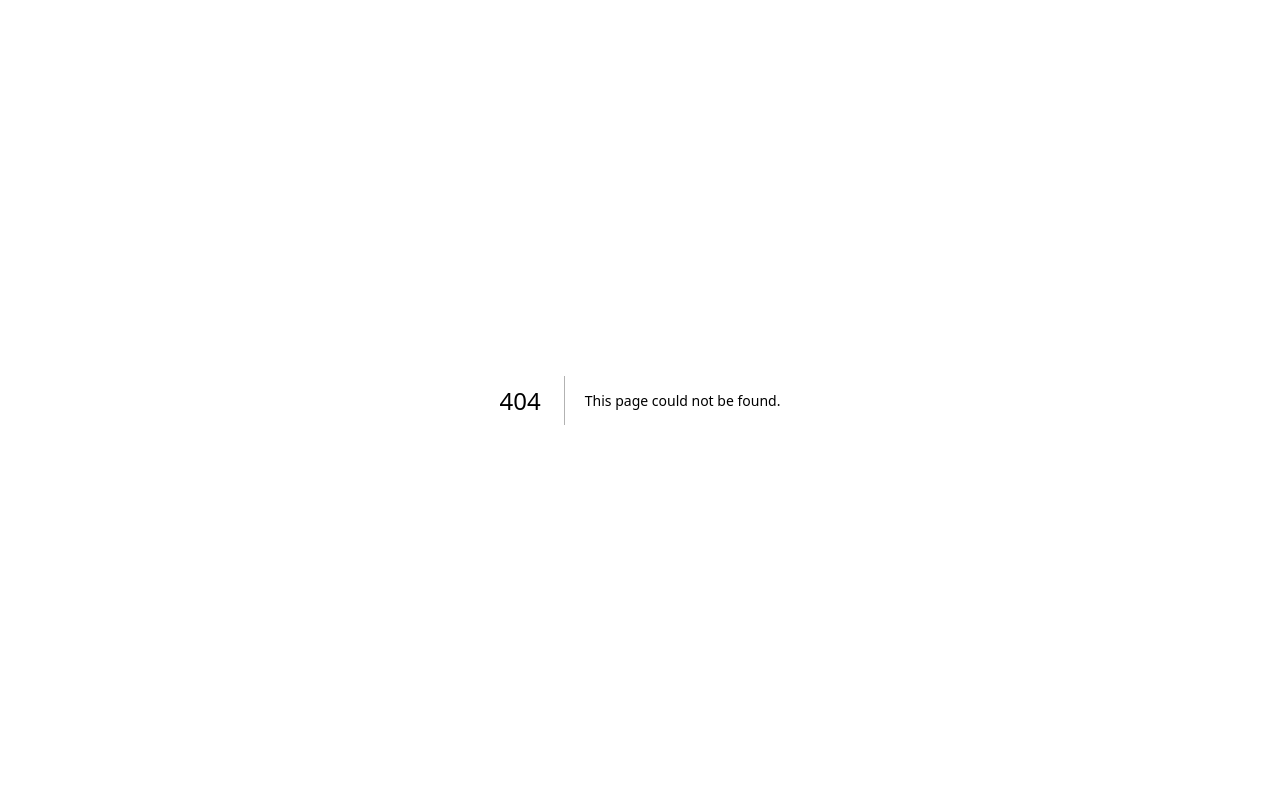
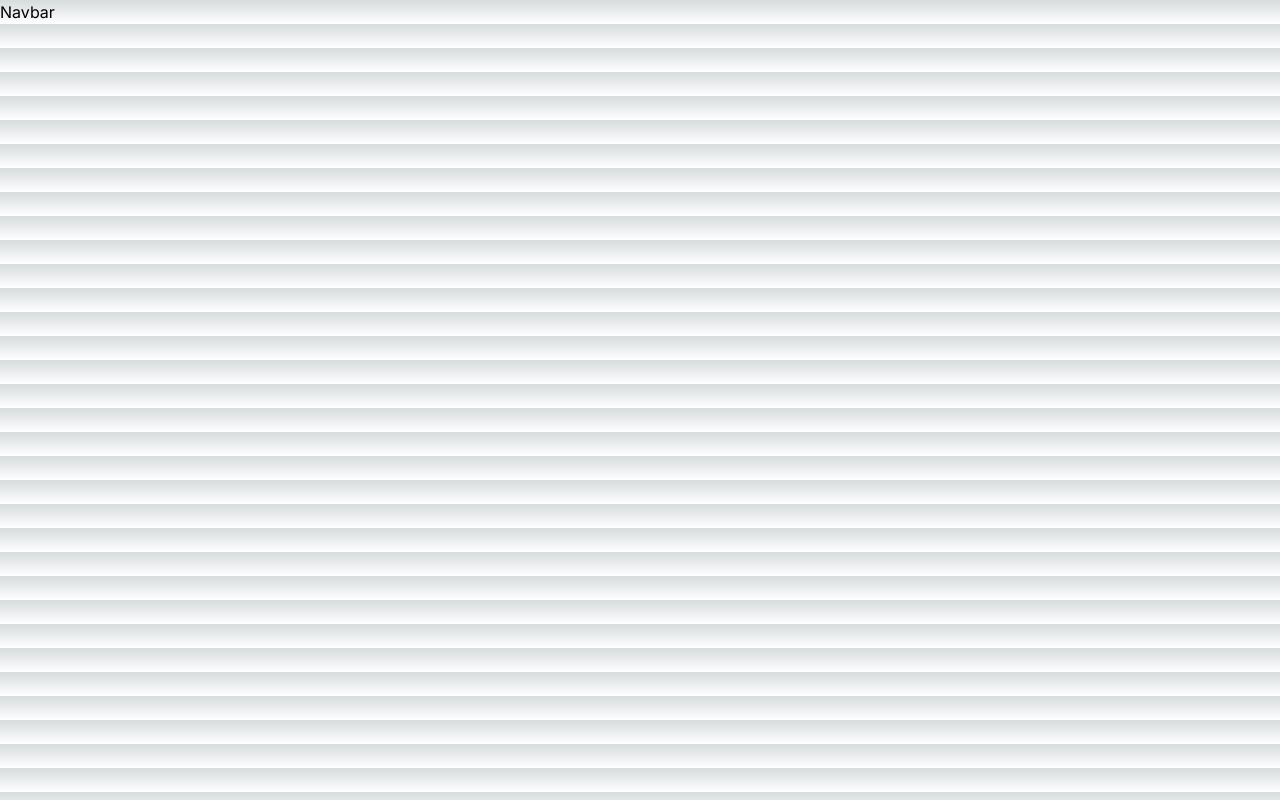
Before and after one commit to dharmabekti/next-app-router, a Next.js app: page /profile in a window 1280 px wide. Before the commit this address had no page. Built offline with nearby package versions, Linux system fonts and the light colour scheme.

Commit message:
Setup Project

```diff
--- /dev/null
+++ b/src/app/about/page.tsx
@@ -0,0 +1,7 @@
+export default function AboutPage() {
+  return (
+    <div>
+      <h1>About Page</h1>
+    </div>
+  );
+}
--- /dev/null
+++ b/src/app/profile/navbar.tsx
@@ -0,0 +1,7 @@
+export default function Navbar() {
+  return (
+    <div>
+      <h1>Navbar</h1>
+    </div>
+  );
+}
--- /dev/null
+++ b/src/app/profile/page.tsx
@@ -0,0 +1,9 @@
+import Navbar from "./navbar";
+
+export default function ProfilePage() {
+  return (
+    <div>
+      <Navbar />
+    </div>
+  );
+}
```
